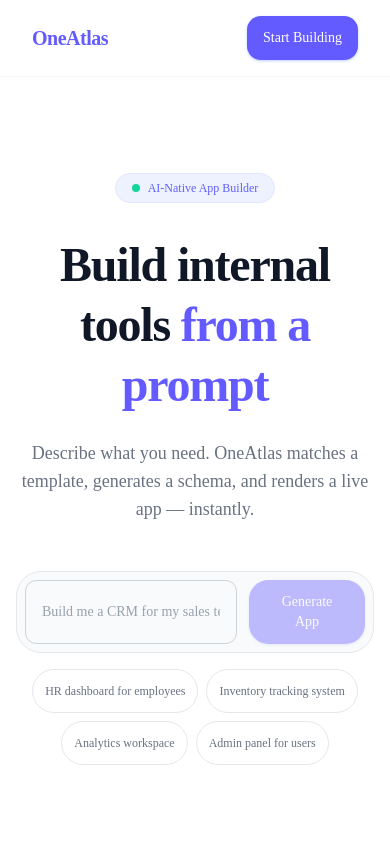
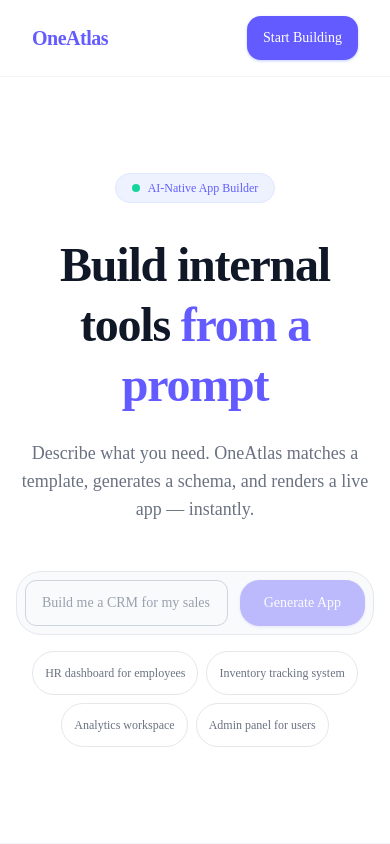
Before and after one commit to mailbotprem-haha/oneatlas, a Next.js app in the folder oneatlas/: page / in a window 390 px wide. Shown: the top 844 px of the page. Built offline with nearby package versions, Linux system fonts and the light colour scheme.

Commit message:
Update globals.css

```diff
--- a/oneatlas/src/app/globals.css
+++ b/oneatlas/src/app/globals.css
@@ -7,9 +7,11 @@
 @theme inline {
   --color-background: var(--background);
   --color-foreground: var(--foreground);
+
   --font-sans: var(--font-sans);
   --font-mono: var(--font-geist-mono);
   --font-heading: var(--font-sans);
+
   --color-sidebar-ring: var(--sidebar-ring);
   --color-sidebar-border: var(--sidebar-border);
   --color-sidebar-accent-foreground: var(--sidebar-accent-foreground);
@@ -18,27 +20,37 @@
   --color-sidebar-primary: var(--sidebar-primary);
   --color-sidebar-foreground: var(--sidebar-foreground);
   --color-sidebar: var(--sidebar);
+
   --color-chart-5: var(--chart-5);
   --color-chart-4: var(--chart-4);
   --color-chart-3: var(--chart-3);
   --color-chart-2: var(--chart-2);
   --color-chart-1: var(--chart-1);
+
   --color-ring: var(--ring);
   --color-input: var(--input);
   --color-border: var(--border);
+
   --color-destructive: var(--destructive);
+
   --color-accent-foreground: var(--accent-foreground);
   --color-accent: var(--accent);
+
   --color-muted-foreground: var(--muted-foreground);
   --color-muted: var(--muted);
+
   --color-secondary-foreground: var(--secondary-foreground);
   --color-secondary: var(--secondary);
+
   --color-primary-foreground: var(--primary-foreground);
   --color-primary: var(--primary);
+
   --color-popover-foreground: var(--popover-foreground);
   --color-popover: var(--popover);
+
   --color-card-foreground: var(--card-foreground);
   --color-card: var(--card);
+
   --radius-sm: calc(var(--radius) * 0.6);
   --radius-md: calc(var(--radius) * 0.8);
   --radius-lg: var(--radius);
@@ -48,7 +60,8 @@
   --radius-4xl: calc(var(--radius) * 2.6);
 }
 
-/* ─── Light / Default (always white, no dark mode) ─── */
+/* Light Theme */
+
 :root,
 .dark {
   --background: oklch(1 0 0);
@@ -60,7 +73,6 @@
   --popover: oklch(1 0 0);
   --popover-foreground: oklch(0.18 0.02 250);
 
-  /* Indigo-blue primary for buttons */
   --primary: oklch(0.55 0.2 264);
   --primary-foreground: oklch(1 0 0);
 
@@ -79,7 +91,6 @@
   --input: oklch(0.93 0.008 240);
   --ring: oklch(0.6 0.15 264);
 
-  /* Charts — colorful */
   --chart-1: oklch(0.6 0.2 264);
   --chart-2: oklch(0.65 0.18 190);
   --chart-3: oklch(0.65 0.17 145);
@@ -92,25 +103,32 @@
   --sidebar-foreground: oklch(0.18 0.02 250);
   --sidebar-primary: oklch(0.55 0.2 264);
   --sidebar-primary-foreground: oklch(1 0 0);
+
   --sidebar-accent: oklch(0.93 0.04 260);
   --sidebar-accent-foreground: oklch(0.35 0.12 264);
+
   --sidebar-border: oklch(0.9 0.01 240);
   --sidebar-ring: oklch(0.6 0.15 264);
 }
 
-/* ─── Mobile overrides ─── */
+/* Mobile Theme Tweaks */
+
 @media (max-width: 640px) {
   :root,
   .dark {
     --background: oklch(0.985 0.006 240);
     --card: oklch(1 0 0);
     --popover: oklch(1 0 0);
+
     --border: oklch(0.87 0.012 240);
     --input: oklch(0.9 0.01 240);
+
     --secondary: oklch(0.95 0.014 240);
     --muted: oklch(0.95 0.014 240);
+
     --sidebar: oklch(1 0 0);
     --sidebar-border: oklch(0.87 0.012 240);
+
     --radius: 0.875rem;
   }
 }
@@ -118,26 +136,59 @@
 @layer base {
   * {
     @apply border-border outline-ring/50;
-    /* Smooth transitions on interactive elements */
-    transition-property: color, background-color, border-color, box-shadow, opacity, transform;
+
+    transition-property:
+      color,
+      background-color,
+      border-color,
+      box-shadow,
+      opacity,
+      transform;
+
     transition-duration: 150ms;
-    transition-timing-function: cubic-bezier(0.4, 0, 0.2, 1);
+
+    transition-timing-function:
+      cubic-bezier(0.4, 0, 0.2, 1);
   }
 
   html {
     @apply font-sans;
-    /* Smooth scrolling */
+
     scroll-behavior: smooth;
     -webkit-text-size-adjust: 100%;
+
+    width: 100%;
+    overflow-x: hidden;
   }
 
   body {
     @apply bg-background text-foreground;
-    /* Prevent layout shift on scrollbar appear */
-    overflow-y: scroll;
+
+    width: 100%;
+    min-height: 100vh;
+
+    overflow-x: hidden;
+    overflow-y: auto;
   }
 
-  /* ─── Smooth scrollbar (webkit) ─── */
+  /* Images */
+
+  img,
+  video,
+  canvas,
+  svg {
+    max-width: 100%;
+    height: auto;
+  }
+
+  /* Prevent flex/grid overflow */
+
+  * {
+    min-width: 0;
+  }
+
+  /* Scrollbar */
+
   ::-webkit-scrollbar {
     width: 6px;
     height: 6px;
@@ -157,13 +208,18 @@
     background: oklch(0.65 0.08 264);
   }
 
-  /* ─── Button base — colorful, animated ─── */
+  /* Buttons */
+
   button,
   [role="button"] {
     cursor: pointer;
-    transition: background-color 150ms ease, color 150ms ease,
-                transform 100ms ease, box-shadow 150ms ease,
-                border-color 150ms ease;
+
+    transition:
+      background-color 150ms ease,
+      color 150ms ease,
+      transform 100ms ease,
+      box-shadow 150ms ease,
+      border-color 150ms ease;
   }
 
   button:active,
@@ -171,148 +227,214 @@
     transform: scale(0.97);
   }
 
-  /* Primary button */
   button[data-variant="default"],
   .btn-primary {
     background-color: var(--primary);
     color: var(--primary-foreground);
+
     border-radius: var(--radius-md);
+
     padding: 0.5rem 1.25rem;
+
     font-weight: 500;
-    box-shadow: 0 1px 3px oklch(0.55 0.2 264 / 25%);
+
+    box-shadow:
+      0 1px 3px oklch(0.55 0.2 264 / 25%);
   }
 
   button[data-variant="default"]:hover,
   .btn-primary:hover {
     background-color: oklch(0.48 0.2 264);
-    box-shadow: 0 4px 12px oklch(0.55 0.2 264 / 30%);
+
+    box-shadow:
+      0 4px 12px oklch(0.55 0.2 264 / 30%);
+
     transform: translateY(-1px);
   }
 
-  /* Secondary button */
   button[data-variant="secondary"],
   .btn-secondary {
     background-color: var(--secondary);
+
     color: var(--secondary-foreground);
+
     border: 1px solid var(--border);
+
     border-radius: var(--radius-md);
   }
 
   button[data-variant="secondary"]:hover,
   .btn-secondary:hover {
     background-color: oklch(0.93 0.018 240);
+
     border-color: oklch(0.78 0.06 264);
   }
 
-  /* Destructive button */
   button[data-variant="destructive"],
   .btn-destructive {
     background-color: var(--destructive);
+
     color: oklch(1 0 0);
+
     border-radius: var(--radius-md);
   }
 
   button[data-variant="destructive"]:hover,
   .btn-destructive:hover {
     background-color: oklch(0.5 0.22 27);
-    box-shadow: 0 4px 12px oklch(0.58 0.22 27 / 28%);
+
+    box-shadow:
+      0 4px 12px oklch(0.58 0.22 27 / 28%);
+
     transform: translateY(-1px);
   }
 
-  /* Ghost button */
   button[data-variant="ghost"],
   .btn-ghost {
     background-color: transparent;
+
     color: var(--foreground);
+
     border-radius: var(--radius-md);
   }
 
   button[data-variant="ghost"]:hover,
   .btn-ghost:hover {
     background-color: var(--accent);
+
     color: var(--accent-foreground);
   }
 
-  /* Outline button */
   button[data-variant="outline"],
   .btn-outline {
     background-color: transparent;
+
     border: 1px solid var(--border);
+
     color: var(--foreground);
+
     border-radius: var(--radius-md);
   }
 
   button[data-variant="outline"]:hover,
   .btn-outline:hover {
     background-color: var(--accent);
+
     border-color: var(--primary);
+
     color: var(--accent-foreground);
   }
 
-  /* Focus ring for all buttons */
   button:focus-visible,
   [role="button"]:focus-visible {
     outline: 2px solid var(--ring);
     outline-offset: 2px;
   }
 
-  /* ─── Input fields ─── */
+  /* Inputs */
+
   input,
   textarea,
   select {
     background-color: var(--input);
+
     border: 1px solid var(--border);
+
     border-radius: var(--radius-md);
+
     color: var(--foreground);
-    transition: border-color 150ms ease, box-shadow 150ms ease;
+
+    width: 100%;
+
+    transition:
+      border-color 150ms ease,
+      box-shadow 150ms ease;
   }
 
   input:focus,
   textarea:focus,
   select:focus {
     outline: none;
+
     border-color: var(--primary);
-    box-shadow: 0 0 0 3px oklch(0.55 0.2 264 / 15%);
+
+    box-shadow:
+      0 0 0 3px oklch(0.55 0.2 264 / 15%);
   }
 
-  /* ─── Cards ─── */
+  /* Cards */
+
   .card,
   [data-slot="card"] {
     background-color: var(--card);
+
     border: 1px solid var(--border);
+
     border-radius: var(--radius-lg);
-    transition: box-shadow 200ms ease, transform 200ms ease;
+
+    transition:
+      box-shadow 200ms ease,
+      transform 200ms ease;
   }
 
   .card:hover,
   [data-slot="card"]:hover {
-    box-shadow: 0 4px 16px oklch(0.55 0.2 264 / 10%);
+    box-shadow:
+      0 4px 16px oklch(0.55 0.2 264 / 10%);
   }
 
-  /* ─── Responsive typography ─── */
-  h1 { font-size: clamp(1.75rem, 4vw, 2.5rem); }
-  h2 { font-size: clamp(1.375rem, 3vw, 1.875rem); }
-  h3 { font-size: clamp(1.125rem, 2.5vw, 1.375rem); }
+  /* Typography */
 
-  /* ─── Smooth page transitions ─── */
+  h1 {
+    font-size: clamp(1.75rem, 4vw, 2.5rem);
+    line-height: 1.1;
+  }
+
+  h2 {
+    font-size: clamp(1.375rem, 3vw, 1.875rem);
+    line-height: 1.2;
+  }
+
+  h3 {
+    font-size: clamp(1.125rem, 2.5vw, 1.375rem);
+    line-height: 1.3;
+  }
+
+  p {
+    word-break: break-word;
+  }
+
+  /* Animations */
+
   @media (prefers-reduced-motion: no-preference) {
     * {
       scroll-behavior: smooth;
     }
 
     @keyframes fade-in {
-      from { opacity: 0; transform: translateY(6px); }
-      to   { opacity: 1; transform: translateY(0); }
+      from {
+        opacity: 0;
+        transform: translateY(6px);
+      }
+
+      to {
+        opacity: 1;
+        transform: translateY(0);
+      }
     }
 
     main,
     [data-slot="card"],
     .card {
-      animation: fade-in 220ms cubic-bezier(0.4, 0, 0.2, 1) both;
+      animation:
+        fade-in 220ms
+        cubic-bezier(0.4, 0, 0.2, 1)
+        both;
     }
   }
 
-  /* ─── Responsive containers ─── */
+  /* Mobile */
+
   @media (max-width: 640px) {
     .card,
     [data-slot="card"] {
@@ -324,5 +446,11 @@
       min-height: 44px;
       min-width: 44px;
     }
+
+    input,
+    textarea,
+    select {
+      font-size: 16px;
+    }
   }
 }
```
